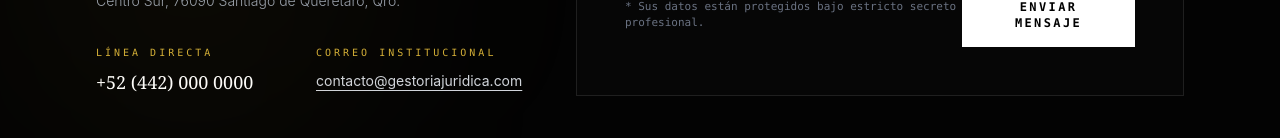
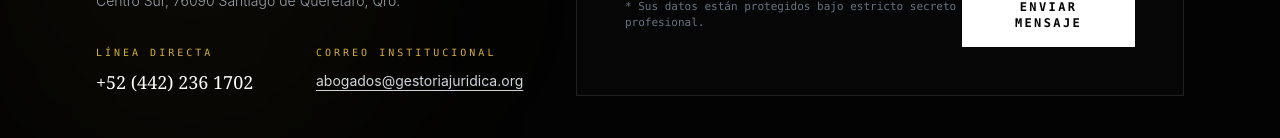
Before and after one commit to josuecandia0000-cyber/abogados, a React (Vite) app: page /contacto in a window 1280 px wide. Shown: the part 662-800 px from the top of the page. Built offline with nearby package versions, Linux system fonts and the light colour scheme; the HTML template or start-up script is replaced by a standard one; a web font is replaced by a local one.

Commit message:
cambios en contacto

```diff
--- a/src/pages/Contact.jsx
+++ b/src/pages/Contact.jsx
@@ -76,7 +76,7 @@ export default function ContactSection() {
                     href="tel:+524420000000"
                     className="text-lg font-serif text-white hover:text-[#D4AF37] transition-colors"
                   >
-                    +52 (442) 000 0000
+                    +52 (442) 236 1702
                   </a>
                 </div>
 
@@ -88,7 +88,7 @@ export default function ContactSection() {
                     href="mailto:contacto@gestoriajuridica.com"
                     className="text-sm font-sans text-gray-300 hover:text-[#D4AF37] transition-colors underline underline-offset-4"
                   >
-                    contacto@gestoriajuridica.com
+                    abogados@gestoriajuridica.org
                   </a>
                 </div>
               </div>
```
